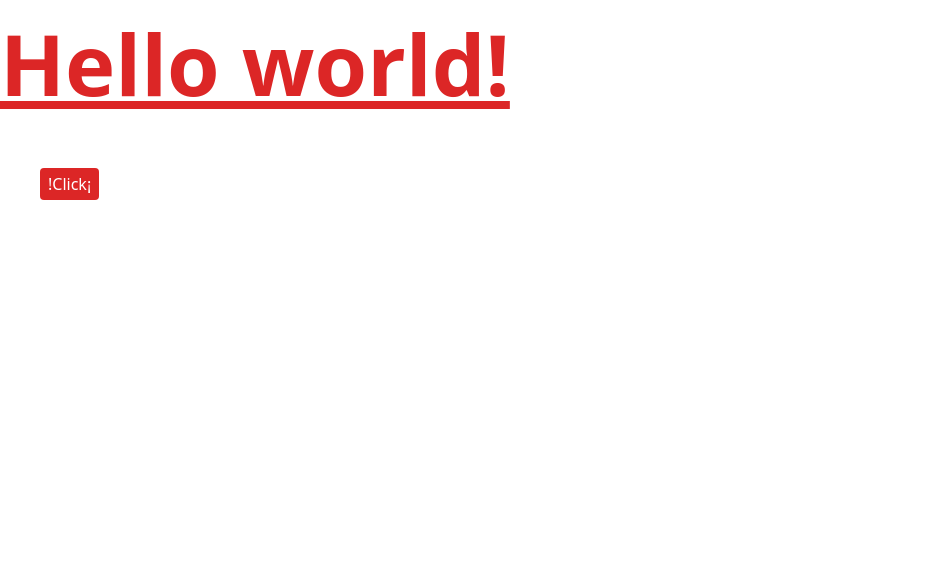
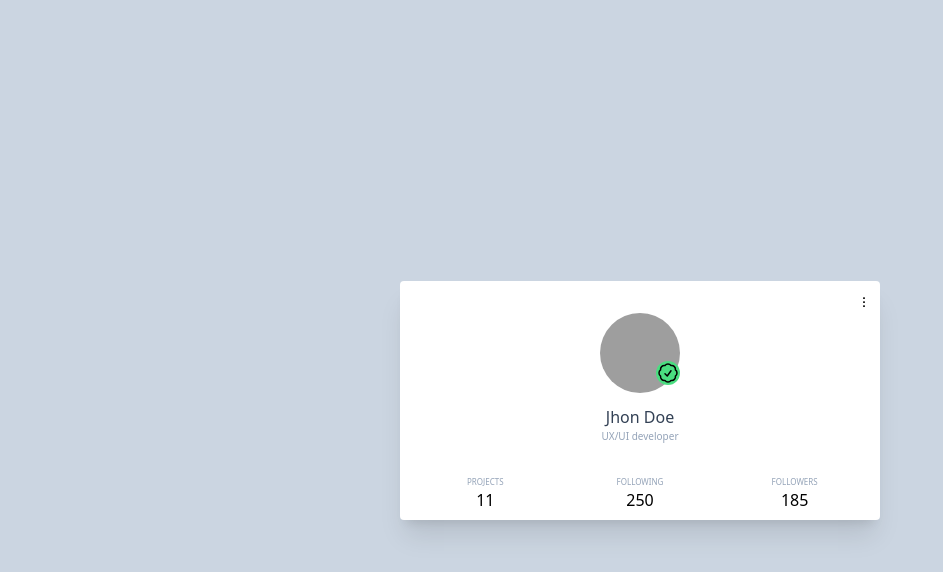
Before and after one commit to FerchoApp/teilwind, a website: page src/index.html in a window 1280 px wide. Shown: the whole page, without its empty margins (0-943 px from the left). Drawn offline with nearby package versions, Linux system fonts and the light colour scheme; files that its build step writes are made by us from their sources; grey boxes are pictures that could not be loaded.

Commit message:
Proyecto de tarjeta

```diff
--- a/src/index.html
+++ b/src/index.html
@@ -4,14 +4,51 @@
     <meta charset="UTF-8">
     <meta name="viewport" content="width=device-width, initial-scale=1.0">
     <link rel="stylesheet" href="../dist/output.css">
-    <title>Document</title>
+    <title>Dox Model Float</title>
 </head>
-<body>
-    <h1 class="text-[85px] font-bold underline text-red-600 ">
-        Hello world!
-    </h1>
-    <div class="bg-red-600 inline-block mt-10 ml-10 py-1 px-2 rounded text-white hover:cursor-pointer hover:bg-yellow-400">
-        !Click¡
+<body class="flex items-center justify-center h-screen bg-slate-300">
+    <div class="p-2 shadow-xl rounded w-[480px] bg-white">
+        <div class="text-right">
+            <svg class="h-4 inline" xmlns="http://www.w3.org/2000/svg" fill="none" viewBox="0 0 24 24" stroke-width="1.5" stroke="currentColor" class="w-6 h-6">
+                <path stroke-linecap="round" stroke-linejoin="round" d="M12 6.75a.75.75 0 110-1.5.75.75 0 010 1.5zM12 12.75a.75.75 0 110-1.5.75.75 0 010 1.5zM12 18.75a.75.75 0 110-1.5.75.75 0 010 1.5z" />
+            </svg>
+        </div>
+        <div class=" w-20 mx-auto relative">
+            <img class="h-20 w-20 rounded-full" src="https://www.movilzona.es/app/uploads-movilzona.es/2019/05/Foto-de-Perfil-en-WhatsApp.jpg?x=480&y=375&quality=40" alt="">
+            <div class="bg-green-400 bottom-2 right-0 rounded-full items-center justify-center flex absolute">
+                <svg xmlns="http://www.w3.org/2000/svg" fill="none" viewBox="0 0 24 24" stroke-width="1.5" stroke="currentColor" class="w-6 h-6">
+                    <path stroke-linecap="round" stroke-linejoin="round" d="M9 12.75L11.25 15 15 9.75M21 12c0 1.268-.63 2.39-1.593 3.068a3.745 3.745 0 01-1.043 3.296 3.745 3.745 0 01-3.296 1.043A3.745 3.745 0 0112 21c-1.268 0-2.39-.63-3.068-1.593a3.746 3.746 0 01-3.296-1.043 3.745 3.745 0 01-1.043-3.296A3.745 3.745 0 013 12c0-1.268.63-2.39 1.593-3.068a3.745 3.745 0 011.043-3.296 3.746 3.746 0 013.296-1.043A3.746 3.746 0 0112 3c1.268 0 2.39.63 3.068 1.593a3.746 3.746 0 013.296 1.043 3.746 3.746 0 011.043 3.296A3.745 3.745 0 0121 12z" />
+                </svg>
+            </div>
+        </div>
+        <h1 class="text-slate-700 mt-3 text-center">Jhon Doe</h1>
+        <h3 class="text-slate-400 text-[10px] text-center"> UX/UI developer</h3>
+        <div class="mt-8 flex columns-3">
+            <div class="w-1/3 text-center">
+                <h6 class = "text-[8px] uppercase text-slate-400">
+                    projects
+                </h6>
+                <h2>
+                    11
+                </h2>
+            </div>
+            <div class="w-1/3 text-center">
+                <h6 class = "text-[8px] uppercase text-slate-400">
+                    FOLLOWING
+                </h6>
+                <h2>
+                    250
+                </h2>
+            </div>
+            <div class="w-1/3 text-center">
+                <h6 class = "text-[8px] uppercase text-slate-400">
+                    FOLLOWERS
+                </h6>
+                <h2>
+                    185
+                </h2>
+            </div>
+        </div>
     </div>
 </body>
 </html>
```
